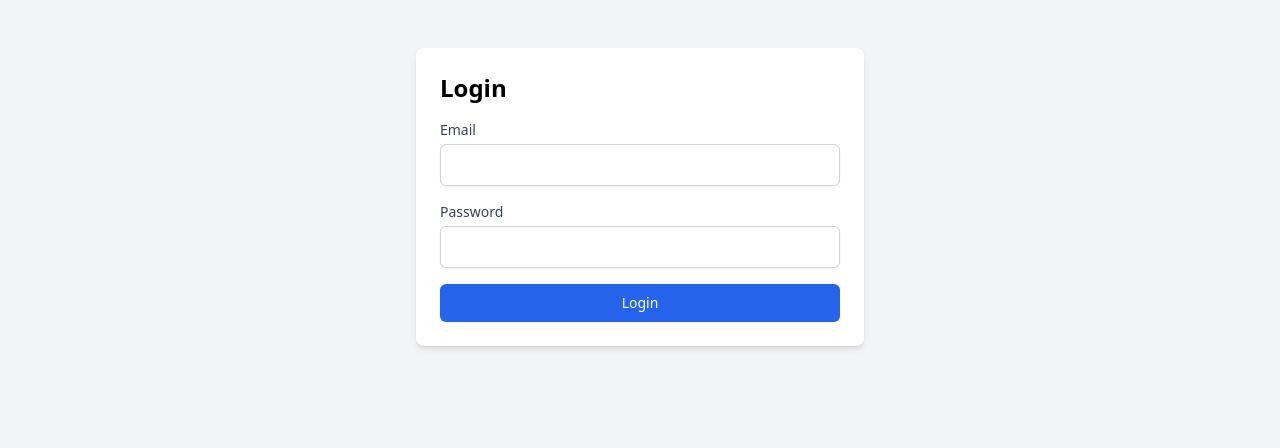
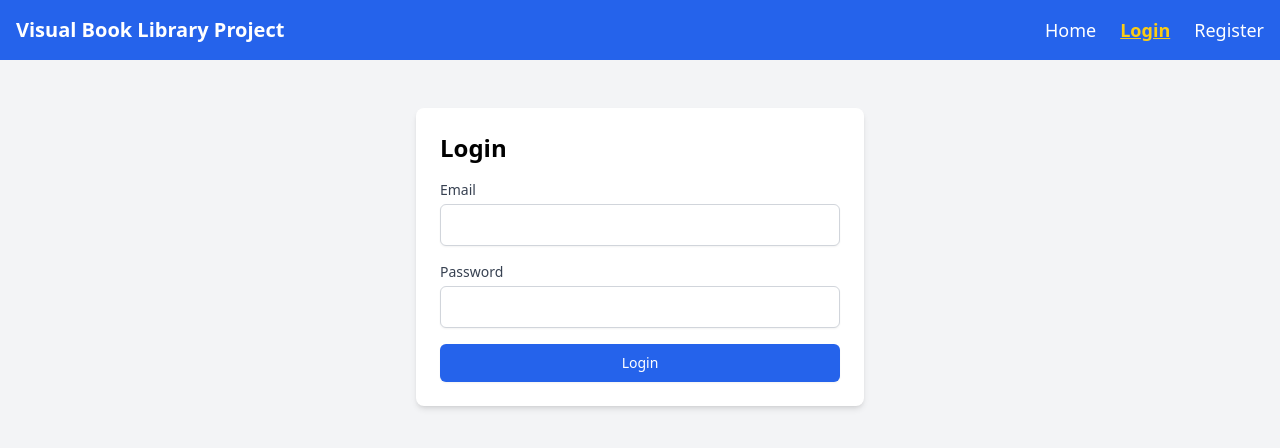
Before and after one commit to ZainJaffer/Visual-Library, a React (Vite) app in the folder frontend/: page /login in a window 1280 px wide. Shown: the top 448 px of the page. Built offline with nearby package versions, Linux system fonts and the light colour scheme.

Commit message:
navbar added, removed logout button

```diff
--- a/frontend/src/App.jsx
+++ b/frontend/src/App.jsx
@@ -1,5 +1,7 @@
 import { BrowserRouter as Router, Routes, Route } from 'react-router-dom'
 import { AuthProvider } from './context/AuthContext'
+import Navbar from './components/Navbar';
+import ProtectedRoute from './components/auth/ProtectedRoute'
 import Home from './pages/Home'
 import Login from './pages/Login'
 import Register from './pages/Register'
@@ -9,10 +11,21 @@ function App() {
     <AuthProvider>
       <Router>
         <div className="min-h-screen bg-gray-100">
+          <Navbar />
           <Routes>
-            <Route path="/" element={<Home />} />
+            {/* Public routes */}
             <Route path="/login" element={<Login />} />
             <Route path="/register" element={<Register />} />
+
+            {/* Protected routes */}
+            <Route
+              path="/"
+              element={
+                <ProtectedRoute>
+                  <Home />
+                </ProtectedRoute>
+              }
+            />
           </Routes>
         </div>
       </Router>
--- /dev/null
+++ b/frontend/src/components/Navbar.jsx
@@ -0,0 +1,79 @@
+// src/components/Navbar.jsx
+
+import React from 'react';
+import { NavLink } from 'react-router-dom';
+import { useAuth } from '../context/AuthContext'; // If you're using authentication
+
+function Navbar() {
+  const { user, logout } = useAuth();
+
+  return (
+    <nav className="bg-blue-600 p-4">
+      <div className="container mx-auto flex items-center justify-between">
+        {/* Logo or Brand Name */}
+        <div>
+          <NavLink
+            to="/"
+            className="text-white text-xl font-bold"
+          >
+            Visual Book Library Project
+          </NavLink>
+        </div>
+        {/* Navigation Links */}
+        <ul className="flex space-x-6">
+          <li>
+            <NavLink
+              to="/"
+              className={({ isActive }) =>
+                isActive
+                  ? 'text-yellow-400 text-lg font-bold underline'
+                  : 'text-white text-lg font-medium hover:text-yellow-300'
+              }
+            >
+              Home
+            </NavLink>
+          </li>
+          {user ? (
+            <li>
+              <button
+                onClick={logout}
+                className="text-white text-lg font-medium hover:text-yellow-300"
+              >
+                Logout
+              </button>
+            </li>
+          ) : (
+            <>
+              <li>
+                <NavLink
+                  to="/login"
+                  className={({ isActive }) =>
+                    isActive
+                      ? 'text-yellow-400 text-lg font-bold underline'
+                      : 'text-white text-lg font-medium hover:text-yellow-300'
+                  }
+                >
+                  Login
+                </NavLink>
+              </li>
+              <li>
+                <NavLink
+                  to="/register"
+                  className={({ isActive }) =>
+                    isActive
+                      ? 'text-yellow-400 text-lg font-bold underline'
+                      : 'text-white text-lg font-medium hover:text-yellow-300'
+                  }
+                >
+                  Register
+                </NavLink>
+              </li>
+            </>
+          )}
+        </ul>
+      </div>
+    </nav>
+  );
+}
+
+export default Navbar;
--- a/frontend/src/components/auth/LoginForm.jsx
+++ b/frontend/src/components/auth/LoginForm.jsx
@@ -1,14 +1,17 @@
 import { useState } from 'react'
-import { useAuth } from '../../context/AuthContext'  // Add this line
+import { useAuth } from '../../context/AuthContext'
+import { useNavigate } from 'react-router-dom'  // Add this import
 
 function LoginForm() {
-  const { login } = useAuth()  // Add this line
+  const { login } = useAuth()
+  const navigate = useNavigate()
   const [formData, setFormData] = useState({
     email: '',
     password: ''
   })
 
   const [error, setError] = useState('')
+  const [isLoading, setIsLoading] = useState(false)  // Add loading state
 
   const handleChange = (e) => {
     const { name, value } = e.target
@@ -18,23 +21,20 @@ function LoginForm() {
     }))
   }
 
-  // const handleSubmit = (e) => {
-  //   e.preventDefault()
-  //   console.log('Testing auth context:', !!login)  // Add this line to test
-  //   console.log('Login attempted:', formData)
-  //   // We'll add API call here later
-  // }
-
-
   const handleSubmit = async (e) => {
     e.preventDefault()
-    setError('') // Clear any previous errors
+    if (isLoading) return  // Prevent multiple submissions
+
+    setIsLoading(true)
+    setError('')
+
     try {
-      const result = await login(formData)
-      console.log('Login successful:', result)
-      // TODO: Redirect to dashboard or home page after successful login
+      await login(formData)
+      navigate('/')
     } catch (err) {
       setError(err.message || 'Login failed')
+    } finally {
+      setIsLoading(false)
     }
   }
 
--- /dev/null
+++ b/frontend/src/components/auth/ProtectedRoute.jsx
@@ -0,0 +1,21 @@
+import { Navigate } from 'react-router-dom'
+import { useAuth } from '../../context/AuthContext'
+
+function ProtectedRoute({ children }) {
+  const { user, loading } = useAuth()
+
+  // Show loading state while checking authentication
+  if (loading) {
+    return <div>Loading...</div>
+  }
+
+  // Redirect to login if not authenticated
+  if (!user) {
+    return <Navigate to="/login" replace />
+  }
+
+  // Render children if authenticated
+  return children
+}
+
+export default ProtectedRoute
--- a/frontend/src/pages/Home.jsx
+++ b/frontend/src/pages/Home.jsx
@@ -1,7 +1,10 @@
 function Home() {
+
   return (
     <div className="container mx-auto p-4">
-        <h1 className="text-2xl font-bold mb-4">My Library</h1>
+      <div className="flex justify-between items-center mb-4">
+        <h1 className="text-2xl font-bold">My Library</h1>
+      </div>
       <p>Welcome to your Visual Library</p>
     </div>
   )
```
Lines whose indentation alone changed are shown as unchanged.
